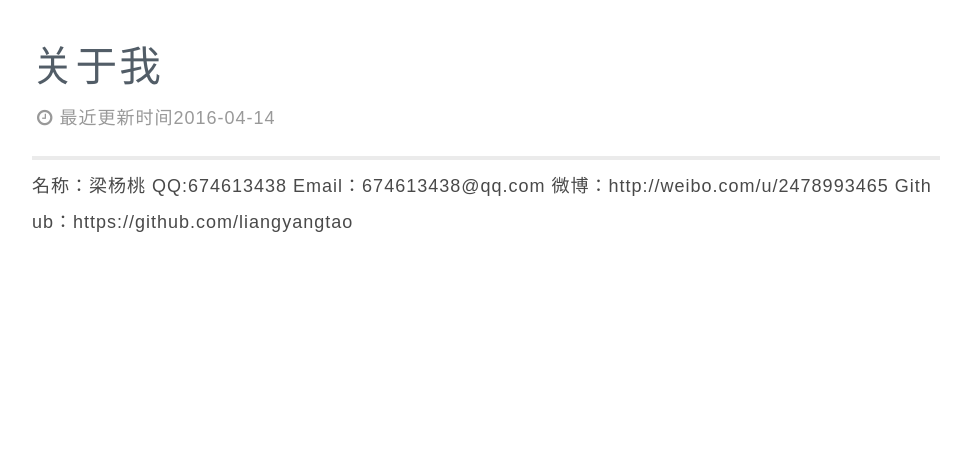
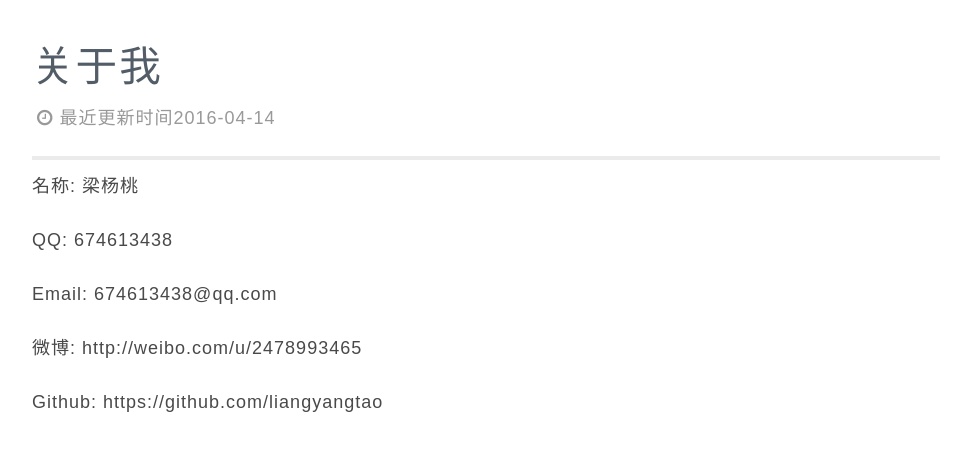
Before and after one commit to liangyangtao/liangyangtao.github.io, a Jekyll site: the page built from page/about.md, in a window 1280 px wide. Shown: the top 451 px of the page, without its empty margins (154-1125 px from the left). Built offline with Jekyll 4.4.1, drawn with Linux system fonts in a browser that asks for light colours; comment, search, counter and statistics services are not loaded; part of the change alters nothing that is shown.

Commit message:
格式化

```diff
--- a/page/about.md
+++ b/page/about.md
@@ -10,8 +10,12 @@ date: 2014-11-18
 
 *****
 
-名称：{{site.author.name}}
-QQ:{{site.author.qq}}
-Email：{{site.author.email}}
-微博：{{site.author.weibo}}
-Github：{{site.author.github}}
+名称: {{site.author.name}}
+
+QQ: {{site.author.qq}}
+
+Email: {{site.author.email}}
+
+微博: {{site.author.weibo}}
+
+Github: {{site.author.github}}
```
